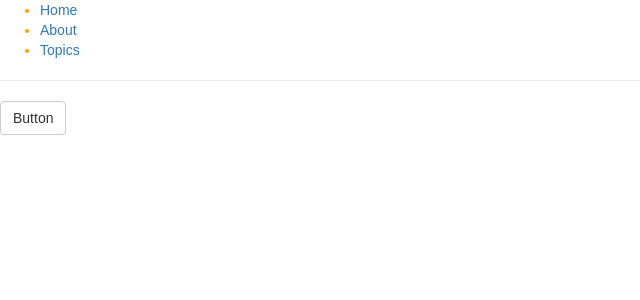
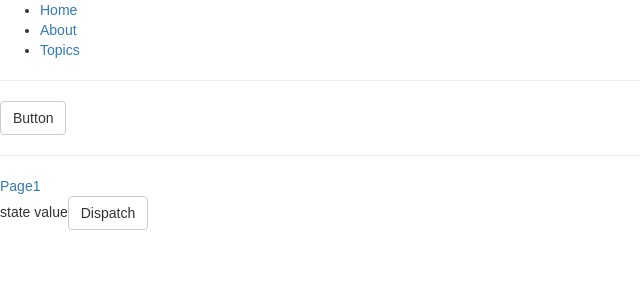
Before and after one commit to orzYancy/react-seed, a React (Create React App) app: page /page1 in a window 1280 px wide. Shown: the top 300 px of the page, without its empty margins (0-640 px from the left). Built offline with nearby package versions, Linux system fonts and the light colour scheme.

Commit message:
add redux v4

```diff
--- a/package.json
+++ b/package.json
@@ -9,8 +9,10 @@
     "react": "^16.3.0",
     "react-bootstrap": "^0.32.1",
     "react-dom": "^16.3.0",
+    "react-redux": "^5.0.7",
     "react-router-dom": "^4.2.2",
-    "react-scripts": "1.1.4"
+    "react-scripts": "1.1.4",
+    "redux": "^4.0.0"
   },
   "scripts": {
     "build-css": "node-sass-chokidar src/ -o src/",
--- a/src/App.js
+++ b/src/App.js
@@ -2,6 +2,7 @@ import React, { Component } from 'react';
 import { BrowserRouter, Route, Link } from "react-router-dom";
 
 import { Button } from 'react-bootstrap';
+import { Page1 } from './containers';
 
 import './App.css';
 
@@ -63,6 +64,9 @@ class App extends Component {
                         <Route path="/about" component={About} />
                         <Route path="/topics" component={Topics} />
                         <Button>Button</Button>
+                        <hr />
+                        <Link to="/page1">Page1</Link>
+                        <Route path="/page1" component={Page1} />
                     </div>
                 </BrowserRouter>
             </div>
--- /dev/null
+++ b/src/containers/Page1/Page1.jsx
@@ -0,0 +1,31 @@
+
+import React from 'react';
+import { connect } from 'react-redux';
+import { Button } from 'react-bootstrap';
+// 引用路径todo
+// import { actionCreateFunction1 } from 'redux/reducer1';
+import { actionCreateFunction1 } from '../../redux/reducer1';
+class Page1 extends React.Component {
+    render() {
+        return (
+            <div>
+                {this.props.reducer1.stateKey}
+                <Button onClick={() => { this.props.sendAction1('action1'); }}>Dispatch</Button>
+            </div>
+        );
+    }
+}
+const mapStateToProps = (state) => ({
+    state: state,
+    reducer1: state.reducer1
+})
+const mapDispatchToProps = (dispatch) => ({
+    sendAction1: (content) => {
+        dispatch(actionCreateFunction1(content));
+    }
+})
+// 注解方式todo
+export default connect(
+    mapStateToProps,
+    mapDispatchToProps
+)(Page1);
--- /dev/null
+++ b/src/containers/index.js
@@ -0,0 +1,3 @@
+import Page1 from './Page1/Page1.jsx';
+
+export { Page1 };
--- a/src/index.js
+++ b/src/index.js
@@ -1,9 +1,22 @@
 import React from 'react';
 import ReactDOM from 'react-dom';
+
+import { Provider } from 'react-redux';
+import { createStore } from 'redux';
+
+import App from './App';
+import rootReducer from './redux';
+
 import 'bootstrap/dist/css/bootstrap.css';
 import './index.css';
-import App from './App';
+
 import registerServiceWorker from './registerServiceWorker';
 
-ReactDOM.render(<App />, document.getElementById('root'));
+const store = createStore(rootReducer);
+ReactDOM.render(
+    <Provider store={store}>
+        <App />
+    </Provider>,
+    document.getElementById('root'));
+
 registerServiceWorker();
--- /dev/null
+++ b/src/redux/index.js
@@ -0,0 +1,8 @@
+import { combineReducers } from 'redux'
+import reducer1 from './reducer1'
+import reducer2 from './reducer2'
+
+export default combineReducers({
+    reducer1,
+    reducer2
+})
--- /dev/null
+++ b/src/redux/reducer1.js
@@ -0,0 +1,31 @@
+const ACTION_1 = 'action/reudcer1/ACTION_1';
+const ACTION_2 = 'action/reudcer1/ACTION_2';
+
+const initState = {
+    stateKey: 'state value'
+};
+
+const reducer1 = (state = initState, action) => {
+    switch (action.type) {
+        case ACTION_1:
+            const newState1 = JSON.parse(JSON.stringify(state));
+            newState1.stateKey += action.data;
+            return newState1;
+        case ACTION_2:
+            const newState2 = JSON.parse(JSON.stringify(state));
+            return newState2;
+        default:
+            return state;
+    }
+}
+
+export const actionCreateFunction1 = (data) => ({
+    type: ACTION_1,
+    data: data
+});
+export const actionCreateFunction2 = (data) => ({
+    type: ACTION_2,
+    data: data
+});
+
+export default reducer1;
--- /dev/null
+++ b/src/redux/reducer2.js
@@ -0,0 +1,21 @@
+const ACTION_1 = 'action/reudcer2/ACTION_1';
+const ACTION_2 = 'action/reudcer2/ACTION_2';
+
+const initState = {
+    stateKey: 'state value'
+};
+
+const reducer2 = (state = initState, action) => {
+    switch (action.type) {
+        case ACTION_1:
+            const newState1 = JSON.parse(JSON.stringify(state));
+            return newState1;
+        case ACTION_2:
+            const newState2 = JSON.parse(JSON.stringify(state));
+            return newState2;
+        default:
+            return state;
+    }
+}
+
+export default reducer2;
```
Also changed, not shown: src/components/index.js (added), 1 other file (tests, documents, lock files or other folders).
